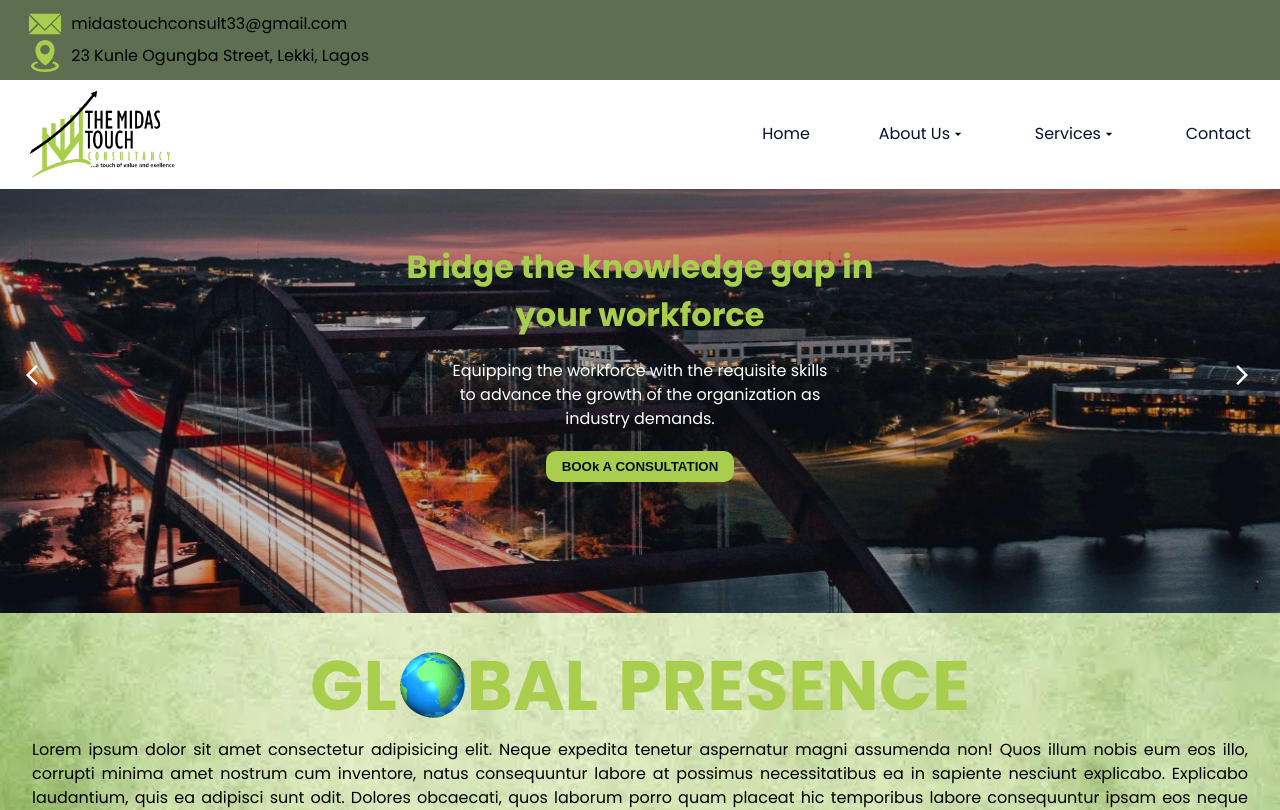
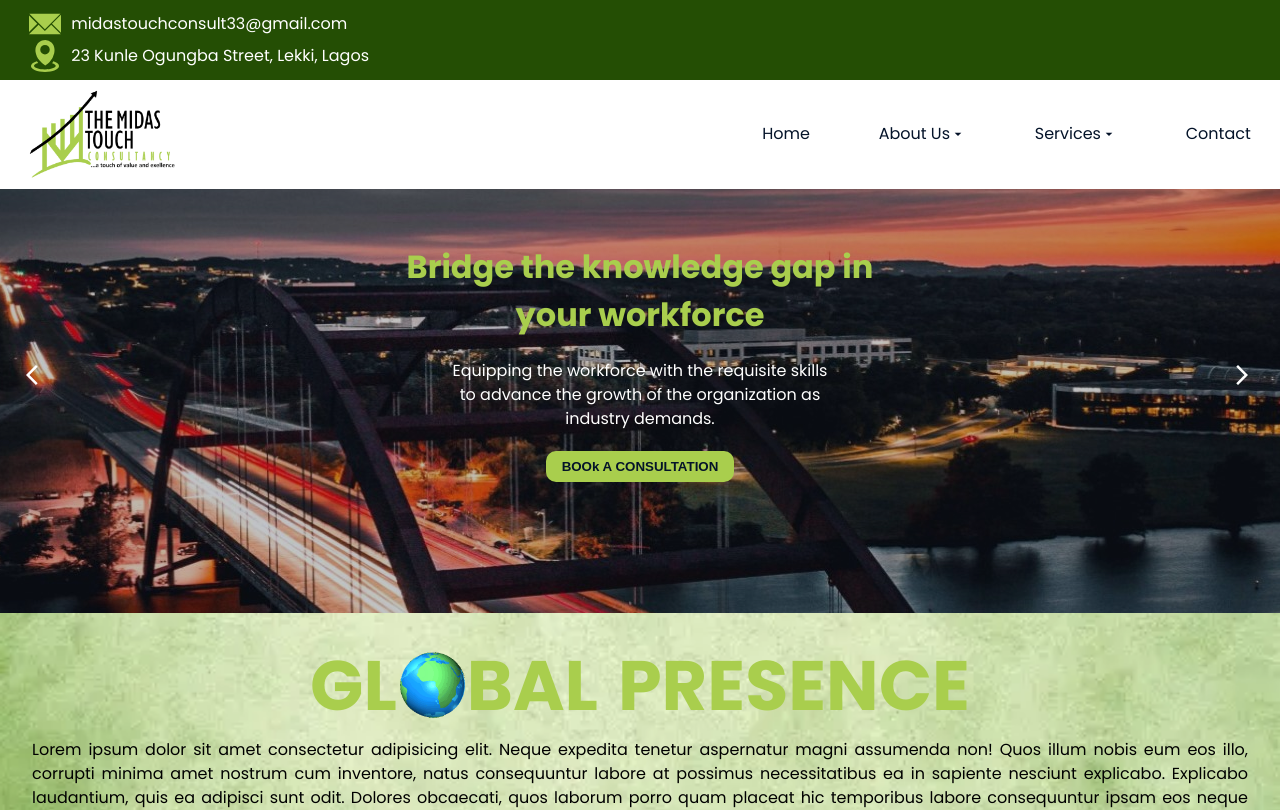
Before and after one commit to emmanuel4365/midas-touch, a React (Vite) app in the folder client/: page / in a window 1280 px wide. Shown: the top 810 px of the page. Built offline with nearby package versions, Linux system fonts and the light colour scheme.

Commit message:
completed top-address-bar v1

```diff
--- a/client/src/index.css
+++ b/client/src/index.css
@@ -108,7 +108,7 @@ header {
   display: flex;
   align-items: center;
   justify-content: center;
-  background-color: #5d6e51;
+  background-color: hsl(94, 90%, 16%);
 }
 
 .top-address-center {
@@ -119,6 +119,7 @@ header {
   flex-direction: column;
   align-items: flex-start;
   justify-content: center;
+  color: white;
 }
 
 .top-address-contact {
```
